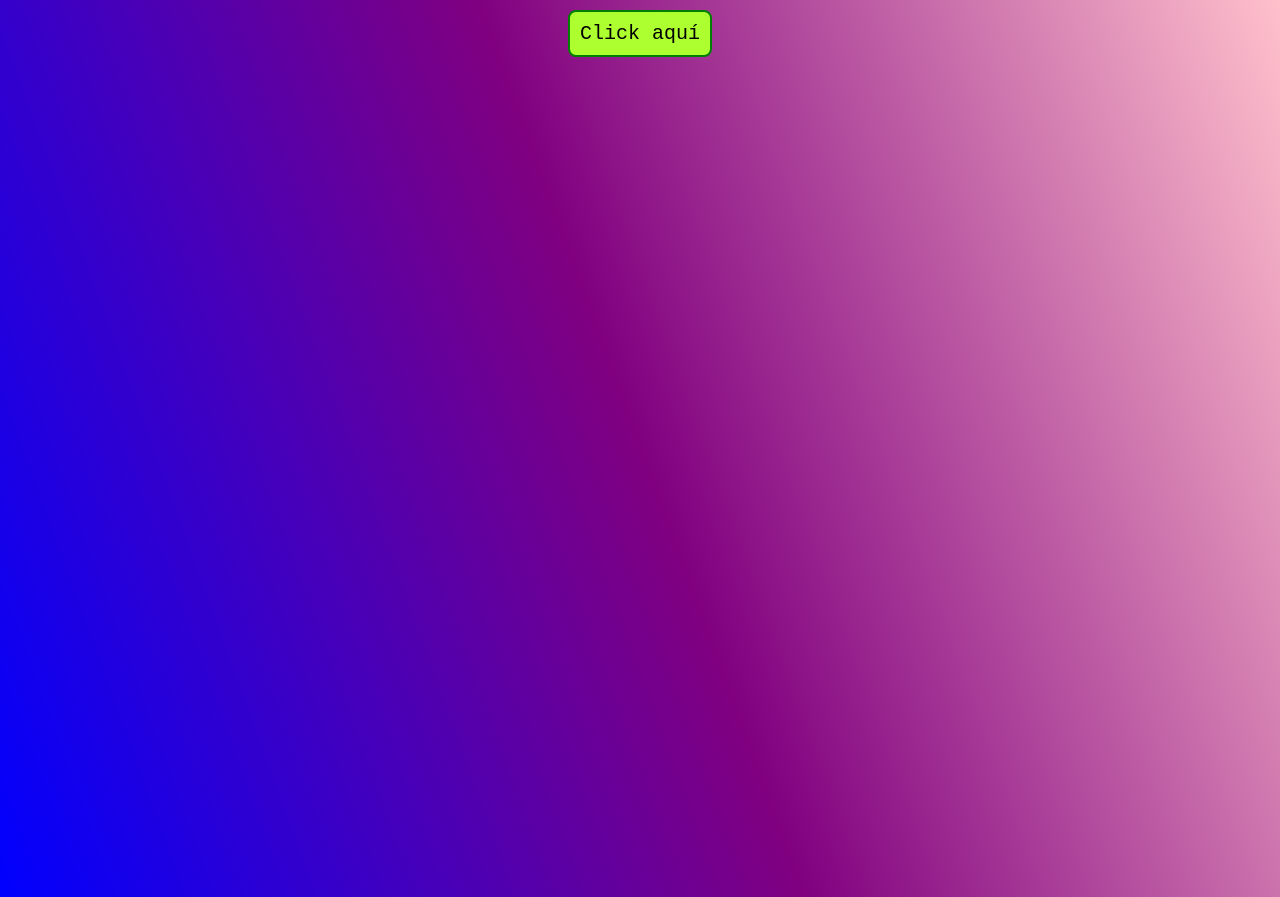
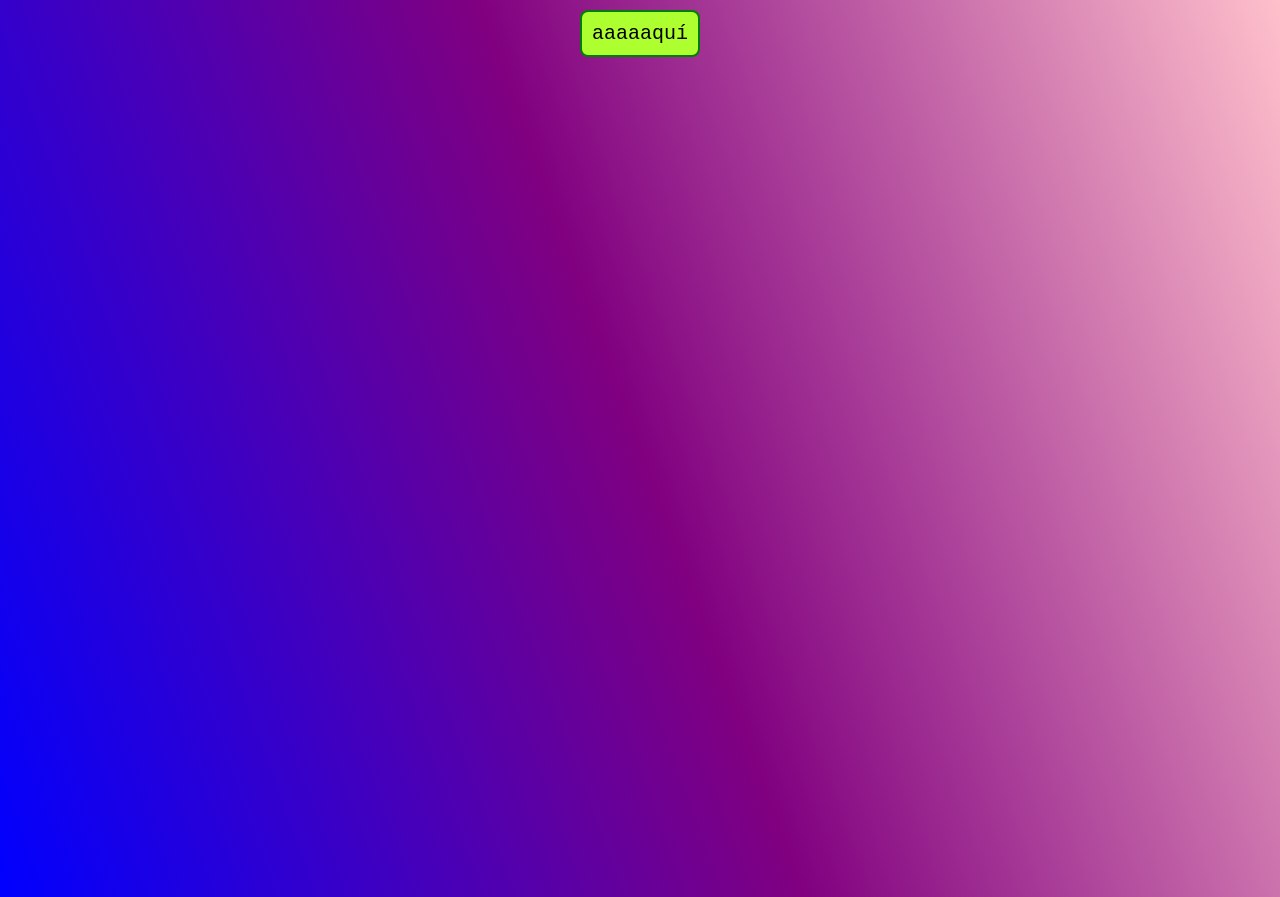
Before and after one commit to jonakhan/Amarilla, a plain HTML site: page index.html in a window 1280 px wide. Drawn offline with Linux system fonts and the light colour scheme; a web font is replaced by a local one.

Commit message:
Update index.html

```diff
--- a/index.html
+++ b/index.html
@@ -15,7 +15,7 @@
 <body>
 
     <div class="Contenedor-Binicio">
-        <button class="Button" id="BVer"> Click aquí </button>
+        <button class="Button" id="BVer"> aaaaaquí </button>
     </div>
 
     <div class="Con-Emergente">
```
